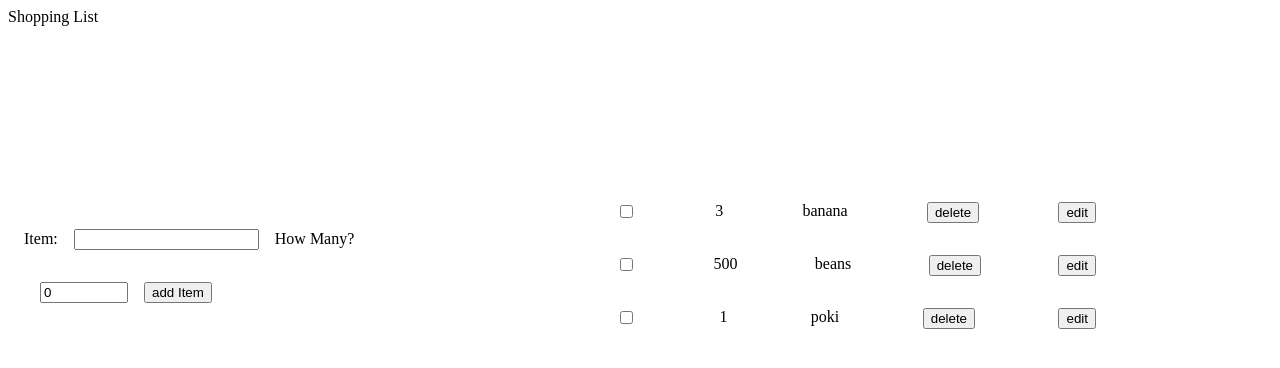
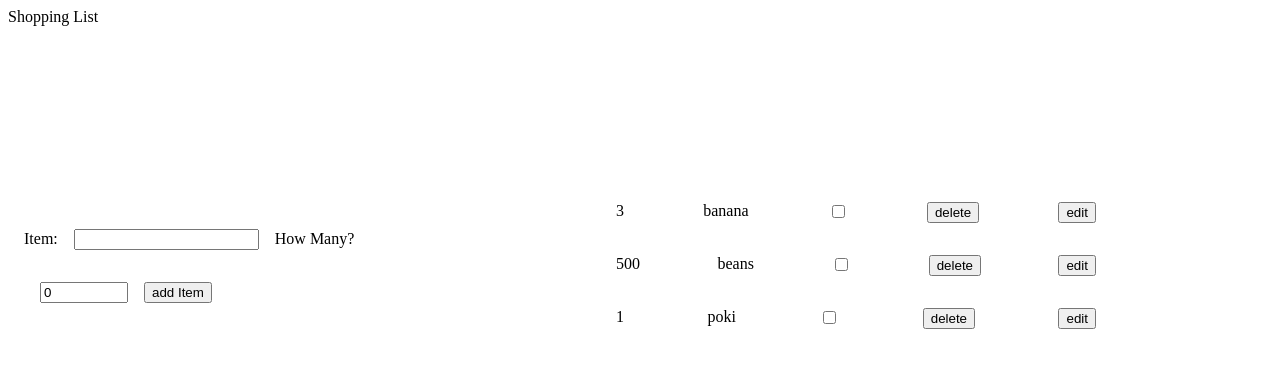
Before and after one commit to kakizaki55/shopping-list-use-reducer, a React app: page / in a window 1280 px wide. Shown: the top 368 px of the page. Built offline with nearby package versions, Linux system fonts and the light colour scheme.

Commit message:
test are passing

```diff
--- a/src/components/ShoppingListItems/ShoppingListItems.jsx
+++ b/src/components/ShoppingListItems/ShoppingListItems.jsx
@@ -46,11 +46,11 @@ export default function ShoppingListItems({
           </li>
         ) : (
           <li className={style.item} key={id}>
+            <span>{count} </span>
+            <span>{name} </span>
             <span>
               <input type="checkbox" />
             </span>
-            <span>{count} </span>
-            <span>{name} </span>
             <button
               data-testid={`del-${id}`}
               value={id}
@@ -60,7 +60,6 @@ export default function ShoppingListItems({
             >
               delete
             </button>
-            {/* this is the edit button */}
             <button
               data-testid={`edit-${id}`}
               value={id}
```
Also changed, not shown: 1 other file (tests, documents, lock files or other folders).
